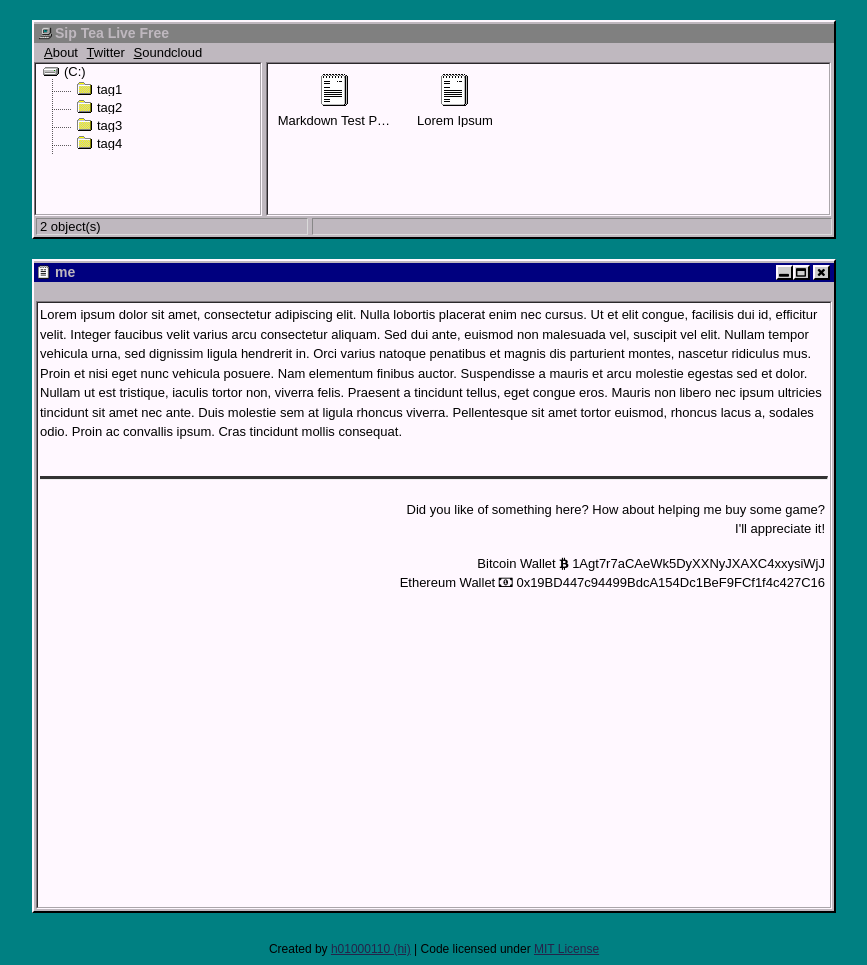
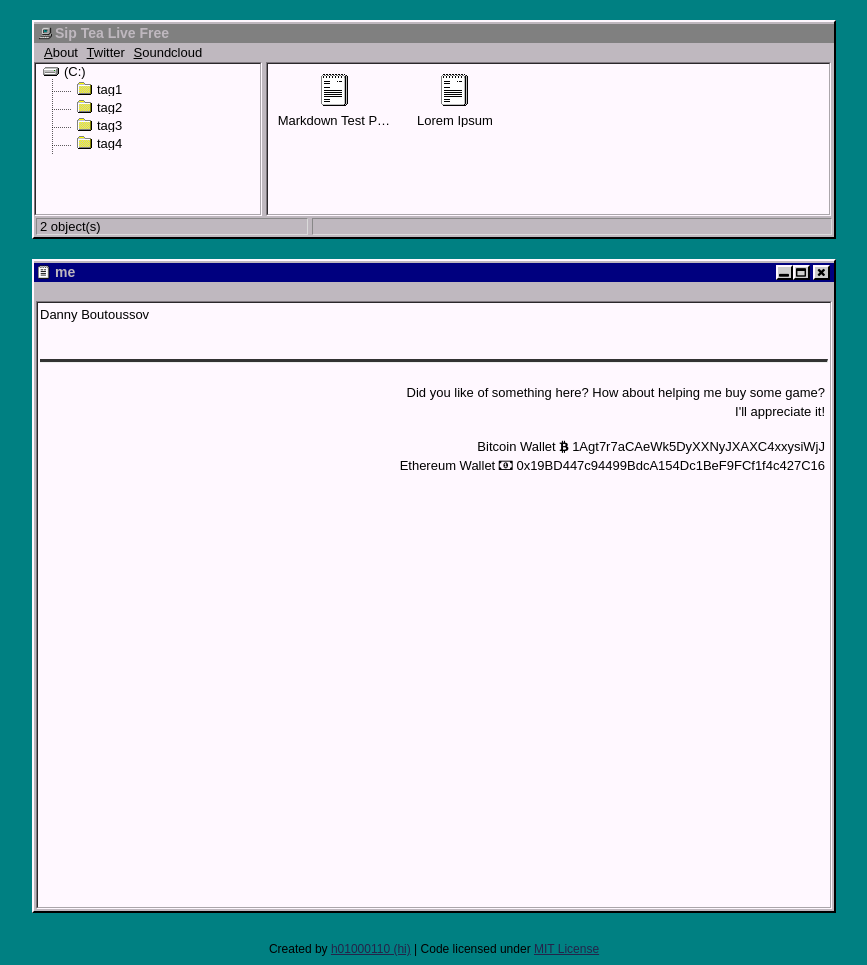
Before and after one commit to andgates/chayumusic, a Jekyll site: the page built from me/index.md, in a window 1280 px wide. Shown: the whole page, without its empty margins (206-1073 px from the left). Built offline with Jekyll 4.4.1, drawn with Linux system fonts in a browser that asks for light colours.

Commit message:
Updated Index

```diff
--- a/me/index.md
+++ b/me/index.md
@@ -3,4 +3,4 @@ title: me
 layout: me
 ---
 
-Lorem ipsum dolor sit amet, consectetur adipiscing elit. Nulla lobortis placerat enim nec cursus. Ut et elit congue, facilisis dui id, efficitur velit. Integer faucibus velit varius arcu consectetur aliquam. Sed dui ante, euismod non malesuada vel, suscipit vel elit. Nullam tempor vehicula urna, sed dignissim ligula hendrerit in. Orci varius natoque penatibus et magnis dis parturient montes, nascetur ridiculus mus. Proin et nisi eget nunc vehicula posuere. Nam elementum finibus auctor. Suspendisse a mauris et arcu molestie egestas sed et dolor. Nullam ut est tristique, iaculis tortor non, viverra felis. Praesent a tincidunt tellus, eget congue eros. Mauris non libero nec ipsum ultricies tincidunt sit amet nec ante. Duis molestie sem at ligula rhoncus viverra. Pellentesque sit amet tortor euismod, rhoncus lacus a, sodales odio. Proin ac convallis ipsum. Cras tincidunt mollis consequat.
+Danny Boutoussov
```
